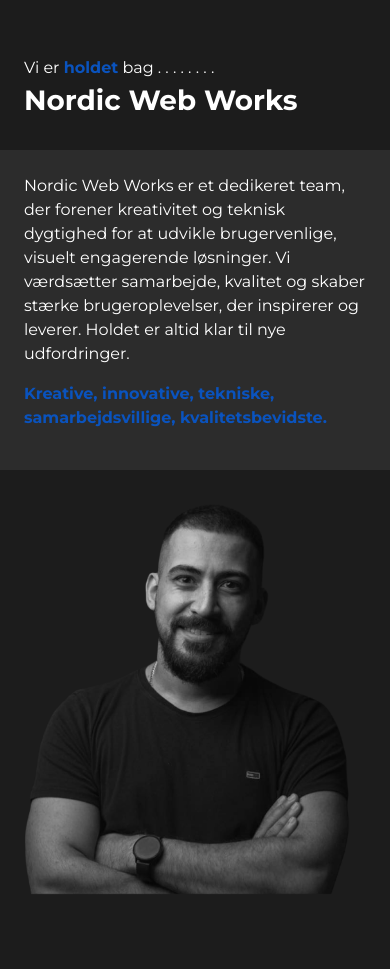
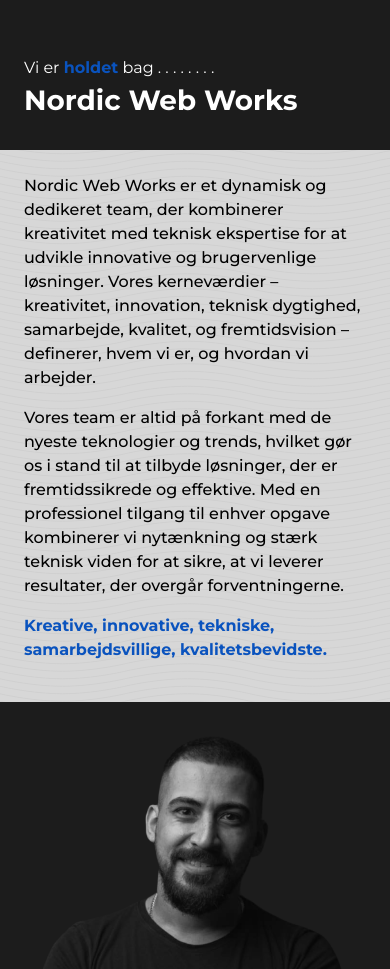
Before and after one commit to Arnsdorf/NordicWebWorks, a PHP site: page /meettheteam.php in a window 390 px wide. Shown: the part 68-1037 px from the top of the page. Run offline with PHP 8.4, Linux system fonts and the light colour scheme; some libraries are stand-ins or nearby versions.

Commit message:
Ændringer på meget

```diff
--- a/css/styles.scss
+++ b/css/styles.scss
@@ -711,9 +711,6 @@ html {
 
 /* Sigurd-styling her */
 
-
-/* Sigurd-styling her */
-
 .text-blue{
 	color: #2B589D;
 }
@@ -1062,15 +1059,13 @@ html {
 		left: 0;
 		width: 100vw;
 		height: 100vh;
-		background-color: #333; /* Baggrundsfarve */
-		background-image: url('/uploads/bg/flat-mountains.svg'); /* Tilføj SVG som baggrund */
-		background-repeat: no-repeat;
-		background-size: cover; /* Dækker hele baggrunden */
-		background-position: center center;
+		background-color: #1c1c1c; /* Baggrundsfarve */
 		z-index: 1000;
 		transform: translateY(-100%); /* Start udenfor skærmen, skjult */
 		overflow-y: auto;
-		padding-top: 1rem;
+		display: flex;
+		justify-content: center;
+		background-image: url("/uploads/bg/square-versatiles.svg");
 	}
 
 	.navbar-collapse.show {
@@ -1081,15 +1076,18 @@ html {
 		flex-direction: column;
 		align-items: center;
 		justify-content: center;
-		height: 100%;
+		width: 100%;
+		background-color: #131515;
 	}
 
 	.nav-link {
 		text-align: center;
 		width: 100%;
 		color: white;
-		margin-bottom: 3rem;
-		font-size: xx-large;
+		margin-top: 1rem;
+		margin-bottom: .5rem;
+		font-size: x-large;
+
 	}
 
 	.navbar-toggler {
@@ -1173,3 +1171,9 @@ html {
 .modal-footer .btn-secondary:hover {
 	background-color: #5A6268;
 }
+
+
+.team-description{
+	background-image: url("/uploads/bg/wavey-fingerprint.svg");
+	height: 100%;
+}
--- a/includes/header.php
+++ b/includes/header.php
@@ -22,6 +22,7 @@ require "settings/init.php";
     <link rel="preconnect" href="https://fonts.gstatic.com" crossorigin>
     <link href="https://fonts.googleapis.com/css2?family=Source+Code+Pro:ital,wght@0,200..900;1,200..900&display=swap" rel="stylesheet">
 
+    <script src="https://www.google.com/recaptcha/api.js" async defer></script>
     <meta name="viewport" content="width=device-width, initial-scale=1">
     <link href="css/styles.css" rel="stylesheet" type="text/css">
     <!-- Favicon -->
@@ -38,7 +39,7 @@ require "settings/init.php";
             <span class="navbar-toggler-icon"></span>
         </button>
         <div class="collapse navbar-collapse d-flex justify-content-center justify-content-md-end" id="navbarNav">
-            <ul class="navbar-nav mx-4 mt-2 align-items-center">
+            <ul class="navbar-nav mx-md-4 mt-md-2 align-items-center">
                 <li class="nav-item px-2">
                     <a class="nav-link text-white" href="index.php">HJEM</a>
                 </li>
--- a/meettheteam.php
+++ b/meettheteam.php
@@ -14,13 +14,23 @@
     </div>
 </section>
 
-<section class="team-description py-4" style="background-color:#2c2c2c;">
+<section class="team-description py-4" style="background-color:#ededed;">
     <div class="container">
         <div class="row d-flex justify-content-center">
             <div class="col-lg-8 col-md-10 px-4 p-md-4">
 
-                <p class="text-white">
-                    Nordic Web Works er et dedikeret team, der forener kreativitet og teknisk dygtighed for at udvikle brugervenlige, visuelt engagerende løsninger. Vi værdsætter samarbejde, kvalitet og skaber stærke brugeroplevelser, der inspirerer og leverer. Holdet er altid klar til nye udfordringer.
+                <p class="text-black fw-medium">
+                    Nordic Web Works er et dynamisk og dedikeret team,
+                    der kombinerer kreativitet med teknisk ekspertise for at udvikle
+                    innovative og brugervenlige løsninger. Vores kerneværdier – kreativitet,
+                    innovation, teknisk dygtighed, samarbejde, kvalitet, og fremtidsvision –
+                    definerer, hvem vi er, og hvordan vi arbejder.
+                </p>
+                <p class="text-black fw-medium">
+                    Vores team er altid på forkant med de nyeste teknologier og trends, hvilket
+                    gør os i stand til at tilbyde løsninger, der er fremtidssikrede og effektive.
+                    Med en professionel tilgang til enhver opgave kombinerer vi nytænkning og
+                    stærk teknisk viden for at sikre, at vi leverer resultater, der overgår forventningerne.
                 </p>
                 <p style="color: #0a53be" class="fw-bold">
                     Kreative, innovative, tekniske, samarbejdsvillige, kvalitetsbevidste.
@@ -88,7 +98,7 @@
 </div>
 
 
-<section class="pt-3 pb-4" style="background-color: #252525">
+<section class="pt-3 pb-5" style="background-color: #252525">
     <div class="container">
         <div class="row d-flex justify-content-center">
             <div class="col-md-10 text-center">
@@ -107,7 +117,7 @@
 
 
 
-<section id="vision" class="services-cards pt-5 pb-5 py-md-5" style="background-color: #252525">
+<section id="values" class="services-cards pt-5 pb-5 py-md-5" style="background-color: #252525">
     <div class="container">
         <div class="row flex-row-reverse g-4 pb-5 g-md-5">
             <!-- Card 1 -->
@@ -116,7 +126,7 @@
                     <div class="card-body d-flex flex-column justify-content-between">
                         <div>
                             <h4 class="card-title pb-3">Kreativitet</h4>
-                            <p class="card-text small fw-light">Vi omdanner idéer til virkelighed med innovative løsninger, der inspirerer og engagerer.</p>
+                            <p class="card-text small fw-light">Vi tror på, at kreativitet er nøglen til at skabe unikke og engagerende løsninger, der skiller sig ud i markedet.</p>
                         </div>
                     </div>
                 </div>
@@ -128,7 +138,7 @@
                     <div class="card-body d-flex flex-column justify-content-between">
                         <div>
                             <h4 class="card-title pb-3">Innovation</h4>
-                            <p class="card-text small fw-light">Vi stræber efter konstant at innovere og udvikle nye løsninger, der baner vejen for fremtiden.</p>
+                            <p class="card-text small fw-light">Vi skubber konstant grænserne for, hvad der er muligt, og søger altid nye måder at innovere på.</p>
                         </div>
                     </div>
                 </div>
@@ -140,7 +150,7 @@
                     <div class="card-body d-flex flex-column justify-content-between">
                         <div>
                             <h4 class="card-title pb-3">Teknisk Ekspertise</h4>
-                            <p class="card-text small fw-light">Vi anvender vores dybe tekniske viden til at skabe robuste og effektive løsninger.</p>
+                            <p class="card-text small fw-light">Med dyb teknisk viden leverer vi pålidelige og skalerbare løsninger, der understøtter vores kunders vækst.</p>
                         </div>
                     </div>
                 </div>
@@ -152,7 +162,7 @@
                     <div class="card-body d-flex flex-column justify-content-between">
                         <div>
                             <h4 class="card-title pb-3">Samarbejde</h4>
-                            <p class="card-text small fw-light">Gennem tæt samarbejde med vores kunder sikrer vi skræddersyede løsninger, der opfylder deres behov.</p>
+                            <p class="card-text small fw-light">Vi skaber de bedste løsninger gennem tæt og åbent samarbejde med vores kunder og partnere.</p>
                         </div>
                     </div>
                 </div>
@@ -164,7 +174,7 @@
                     <div class="card-body d-flex flex-column justify-content-between">
                         <div>
                             <h4 class="card-title pb-3">Kvalitet</h4>
-                            <p class="card-text small fw-light">Vi leverer kun det bedste, med fokus på detaljerne, for at sikre høj kvalitet i alle vores projekter.</p>
+                            <p class="card-text small fw-light">Vores engagement i kvalitet sikrer, at vi leverer holdbare og præcise løsninger i hvert projekt.</p>
                         </div>
                     </div>
                 </div>
@@ -176,7 +186,7 @@
                     <div class="card-body d-flex flex-column justify-content-between">
                         <div>
                             <h4 class="card-title pb-3">Fremtidsvision</h4>
-                            <p class="card-text small fw-light">Vi tænker langsigtet og skaber løsninger, der sikrer bæredygtig vækst og innovation i mange år fremover.</p>
+                            <p class="card-text small fw-light">Vi har fokus på bæredygtighed og fremtidssikring af vores løsninger for langsigtet vækst og succes.</p>
                         </div>
                     </div>
                 </div>
@@ -184,6 +194,7 @@
         </div>
     </div>
 </section>
+
 
 
 
```
Also changed, not shown: contact.php (+21 -1 lines), css/styles.css, uploads/bg/endless-constellation.svg (added), uploads/bg/pattern-randomized.svg (added), uploads/bg/square-versatiles.svg (added), uploads/bg/wavey-fingerprint.svg (added), 1 other file.
